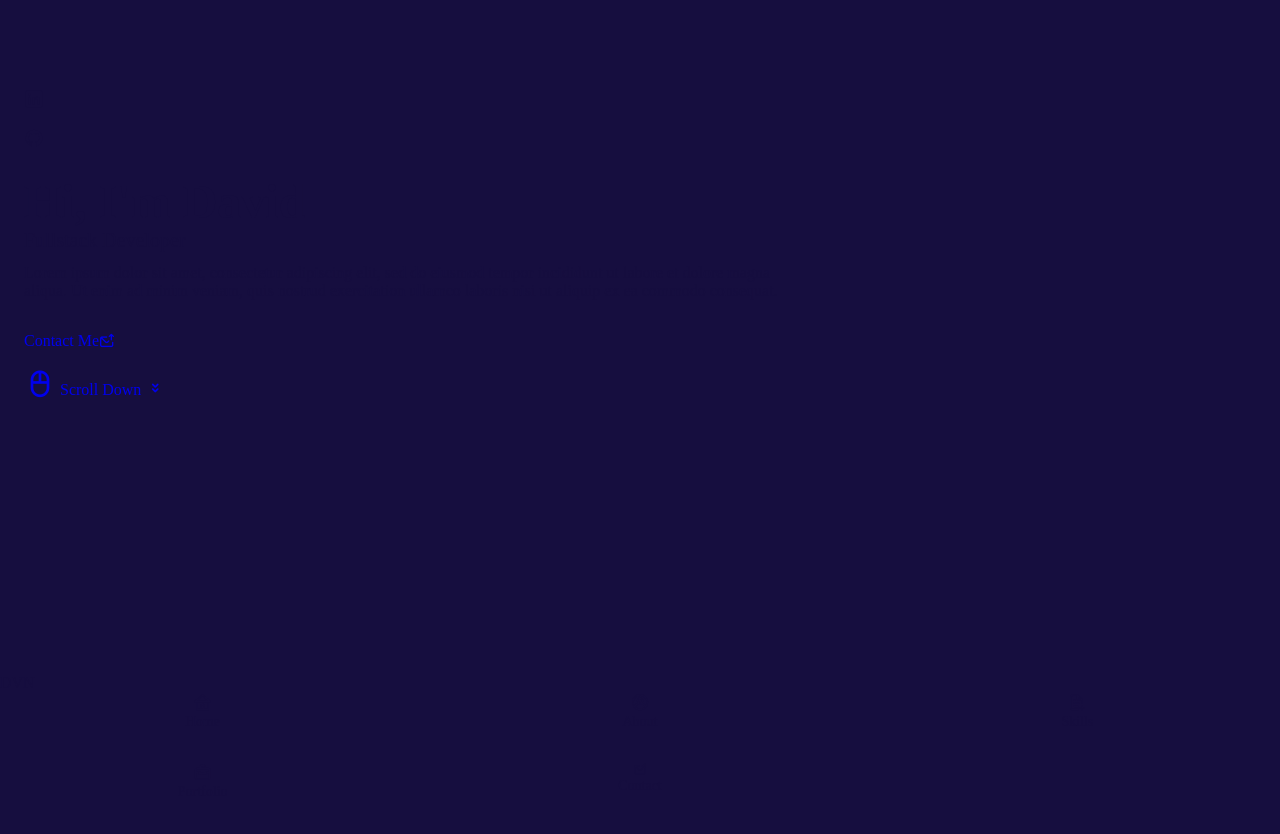
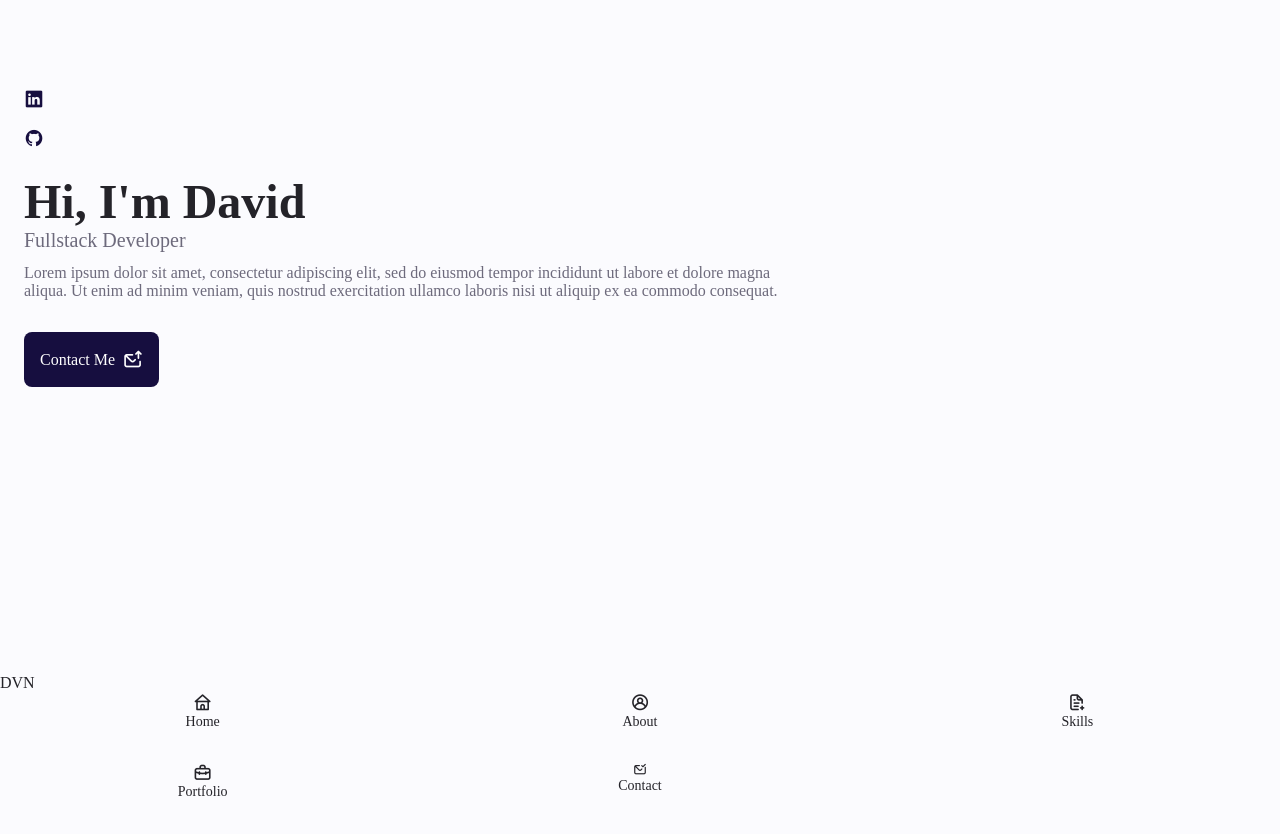
Before and after one commit to dvnguyin/Personal-Portfolio, a plain HTML site: page index.html in a window 1280 px wide. Drawn offline with nearby package versions, Linux system fonts and the light colour scheme; a web font is replaced by a local one.

Commit message:
Completed Buttons Design.

```diff
--- a/assets/css/style.css
+++ b/assets/css/style.css
@@ -15,15 +15,15 @@
   --first-color: hsl(var(--hue-color), 64%, 15%);
   --first-color-second: hsl(var(--hue-color), 64%, 15%);
   --first-color-alt: hsl(var(--hue-color), 57%, 53%);
-  --first-color-lighter: hsl(var(--hue-color), 64%, 15%);
-  --title-color: hsl(var(--hue-color), 64%, 15%);
-  --text-color: hsl(var(--hue-color), 64%, 15%);
-  --text-color-light: hsl(var(--hue-color), 64%, 15%);
-  --input-color: hsl(var(--hue-color), 64%, 15%);
-  --body-color: hsl(var(--hue-color), 64%, 15%);
-  --container-color: hsl(var(--hue-color), 64%, 15%);
-  --scroll-bar-color: hsl(var(--hue-color), 64%, 15%);
-  --scroll-thumb-color: #FFF;
+  --first-color-lighter: hsl(var(--hue-color), 92%, 85%);
+  --title-color: hsl(var(--hue-color), 8%, 15%);
+  --text-color: hsl(var(--hue-color), 8%, 45%);
+  --text-color-light: hsl(var(--hue-color), 8%, 65%);
+  --input-color: hsl(var(--hue-color), 70%, 96%);
+  --body-color: hsl(var(--hue-color), 60%, 99%);
+  --container-color: #fff;
+  --scroll-bar-color: hsl(var(--hue-color), 12%, 90%);
+  --scroll-thumb-color: hsl(var(--hue-color), 12%, 80%);
 
   /*========== Font and typography ==========*/
   --body-font: font-family: 'Kdam Thmor Pro', sans-serif;
@@ -304,7 +304,9 @@ img {
   margin-bottom: var(--mb-2);
 }
 
-.home__scroll {}
+.home__scroll {
+  display: none;
+}
 
 .home__scroll-bottom {
   color: var(--first-color);
@@ -331,7 +333,29 @@ img {
 }
 
 /*==================== BUTTONS ====================*/
+.button {
+  display: inline-block;
+  background-color: var(--first-color);
+  color: #fff;
+  padding: 1rem;
+  border-radius: .5rem;
+  font-weight: var(--font-medium);
+}
 
+.button:hover {
+  background-color: var(--first-color-alt);
+}
+
+.button__icon {
+  font-size: 1.25rem;
+  margin-left: var(--mb-0-5);
+  transition: .3s;
+}
+
+.button--flex {
+  display: inline-flex;
+  align-items: center;
+}
 
 /*==================== ABOUT ====================*/
 
```
